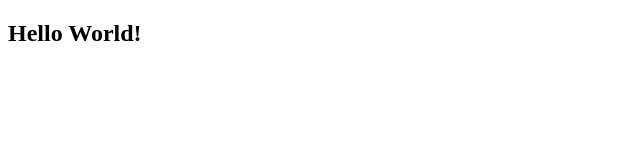
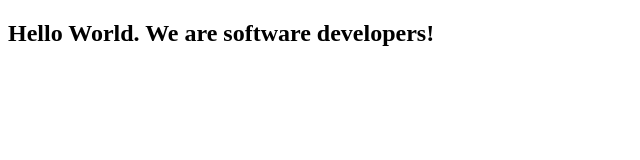
Before and after one commit to majdalkilany/Microverse-trails-01, a plain HTML site: page index.html in a window 1280 px wide. Shown: the whole page, without its empty margins (0-640 px from the left). Drawn offline with Linux system fonts and the light colour scheme.

Commit message:
Second commit

```diff
--- a/index.html
+++ b/index.html
@@ -9,7 +9,7 @@
 <body>
     <header>
             <H2>
-                Hello World!
+                Hello World. We are software developers!
             </H2>
     </header>
     <main>
```
